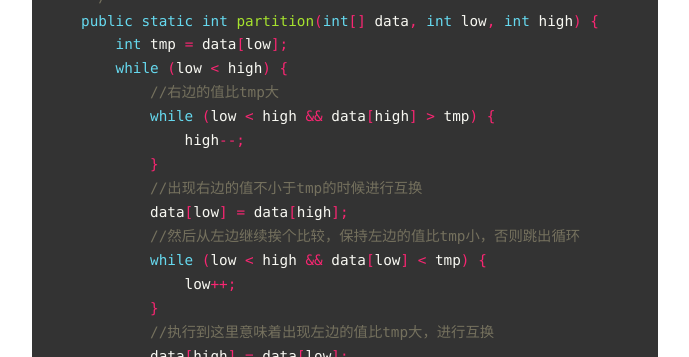
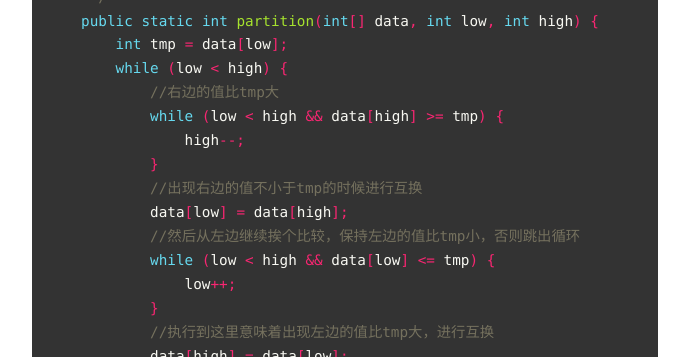
Before and after one commit to skyquiet/skyquiet.github.io, a Jekyll site: the page built from _posts/2014-10-01-quickSort.md, in a window 1280 px wide and 900 px high, scrolled down 1520 px. Shown: the part 152-509 px from the top of the window, without its empty margins (295-984 px from the left). Built offline with Jekyll 4.4.1, drawn with Linux system fonts in a browser that asks for light colours; nearby versions of some CDN libraries; some web fonts are replaced.

Commit message:
digital root3

```diff
--- a/_posts/2014-10-01-quickSort.md
+++ b/_posts/2014-10-01-quickSort.md
@@ -55,13 +55,13 @@ public class Sort {
         int tmp = data[low];
         while (low < high) {
             //右边的值比tmp大
-            while (low < high && data[high] > tmp) {
+            while (low < high && data[high] >= tmp) {
                 high--;
             }
             //出现右边的值不小于tmp的时候进行互换
             data[low] = data[high];
             //然后从左边继续挨个比较，保持左边的值比tmp小，否则跳出循环
-            while (low < high && data[low] < tmp) {
+            while (low < high && data[low] <= tmp) {
                 low++;
             }
             //执行到这里意味着出现左边的值比tmp大，进行互换
```
